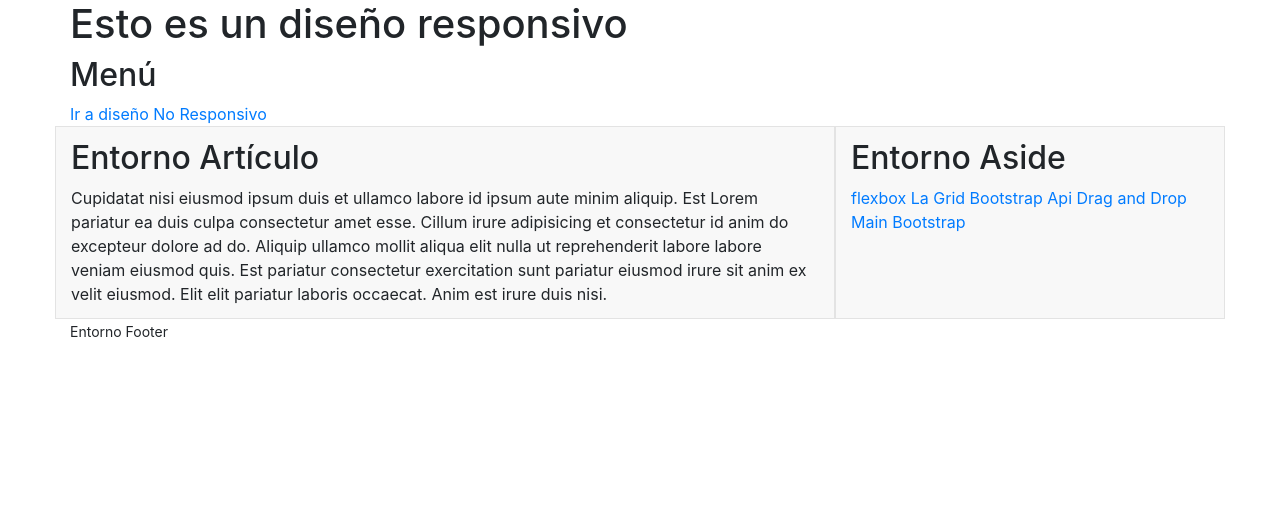
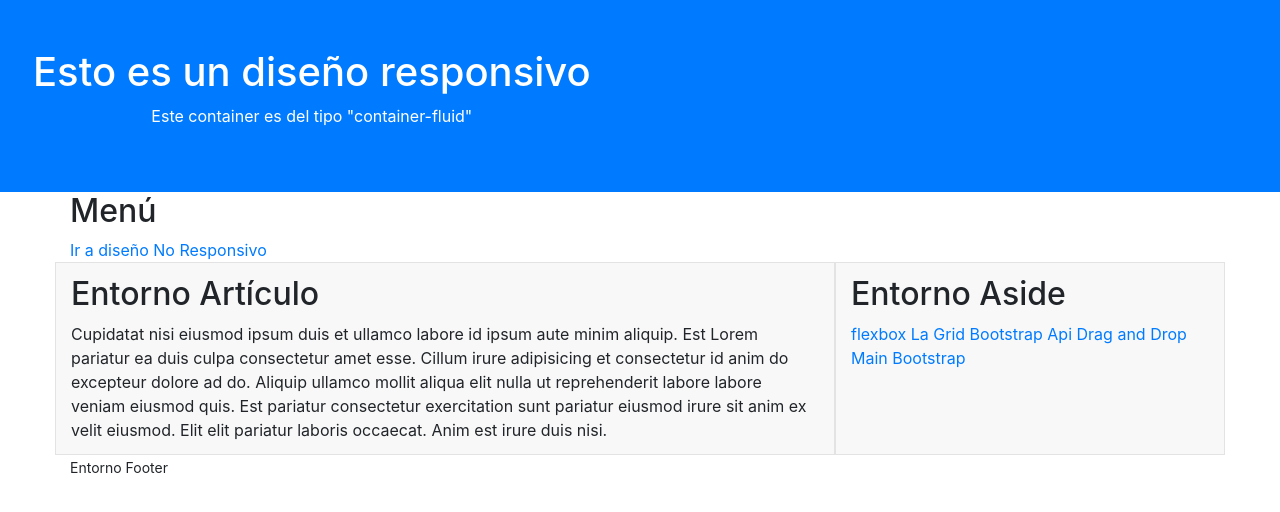
Before and after one commit to hmartinez00/Responsive-Design-with-bootstrap, a plain HTML site: page index.html in a window 1280 px wide. Drawn offline with nearby package versions, Linux system fonts and the light colour scheme.

Commit message:
Empezando a agregar bootstrap containers

```diff
--- a/index.html
+++ b/index.html
@@ -16,7 +16,7 @@
 </head>
 <body>
 
-     <div class="container">
+     <div class="container-fluid p-5 bg-primary text-white text-center">
 
           <div class="row">
                <header>
@@ -24,9 +24,13 @@
                     <!-- Se ha utilizado una etiqueta de titulo h1 -->
                     <!-- Las otras etiquetas son h2,h3...h6 -->
                     <h1>Esto es un diseño responsivo</h1>
+                    <p>Este container es del tipo "container-fluid"</p>
                </header>
           </div>
 
+     </div>
+
+     <div class="container">
           <div class="row">
                <nav>
                     <h2>Menú</h2>
```
